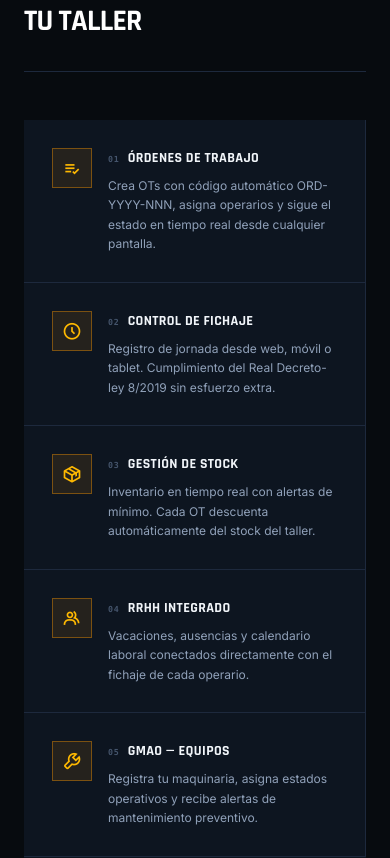
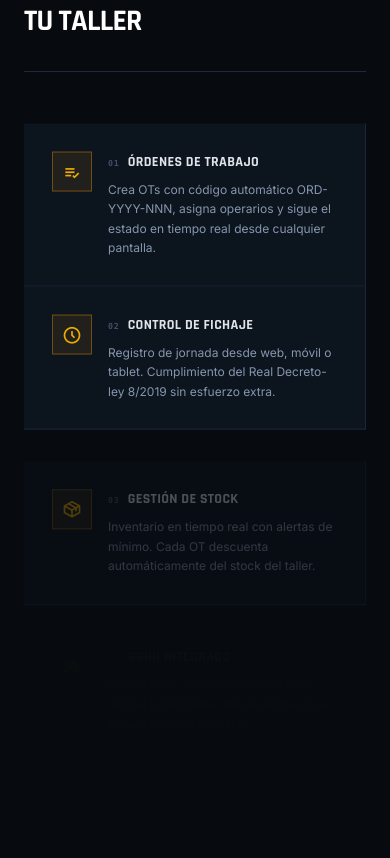
Before and after one commit to fernando-delrio/weldix, a React (Vite) app in the folder frontend/: page / in a window 390 px wide. Shown: the part 2484-3342 px from the top of the page. Built offline with nearby package versions, Linux system fonts and the light colour scheme; no server answers.

Commit message:
quick wins visuales — acento OT admin, reloj global, FAB bx-bot + ping, @starting-style cards, ProgressBar unificado

```diff
--- a/frontend/src/index.css
+++ b/frontend/src/index.css
@@ -1,58 +1,112 @@
 @import "tailwindcss";
 
-/* ── Tema claro — sobrescribe las variables de color de Tailwind v4 ─────────
-   Tailwind v4 genera clases como:
-     .bg-slate-950 { background-color: var(--color-slate-950, oklch(...)) }
-   Al redefinir --color-slate-* aquí, TODOS los componentes cambian sin tocar JSX.
-   Paleta: papel kraft / plano técnico industrial.
-──────────────────────────────────────────────────────────────────────────── */
+/* ═══════════════════════════════════════════════════════════════════
+   CSS VARIABLES GLOBALES — theme-aware (dark por defecto)
+═══════════════════════════════════════════════════════════════════ */
+:root {
+  /* Sombra y borde de cards — modo oscuro */
+  --card-border: rgba(255, 255, 255, 0.06);
+  --card-shadow: 0 16px 40px rgba(2, 6, 23, 0.45), inset 0 1px 0 rgba(255, 255, 255, 0.04);
+  --card-shadow-sm: inset 0 1px 0 rgba(255, 255, 255, 0.04);
+}
+
+/* ═══════════════════════════════════════════════════════════════════
+   TEMA CLARO — paleta limpia profesional (Linear / Notion)
+   Escala slate invertida: 950→fondo claro, 100→texto oscuro.
+   Acentos (amber, sky, rose, emerald) en sus tonos vibrantes.
+═══════════════════════════════════════════════════════════════════ */
 html[data-theme='light'] {
-  /* Fondos — del más oscuro al más claro (invertido respecto al dark) */
-  --color-slate-950: #f2ebe0;   /* fondo principal — crema cálido */
-  --color-slate-900: #ebe3d8;   /* fondo de cards */
-  --color-slate-800: #ddd5c8;   /* superficies elevadas / divisores */
-  --color-slate-700: #cfc7ba;   /* bordes */
-  --color-slate-600: #b8b0a4;   /* bordes sutiles */
+  /* ── Fondos ── */
+  --color-slate-950: #f1f5f9;   /* fondo principal */
+  --color-slate-900: #ffffff;   /* cards */
+  --color-slate-800: #f8fafc;   /* hover / skeleton / superficies elevadas */
+  --color-slate-700: #e2e8f0;   /* bordes principales */
+  --color-slate-600: #cbd5e1;   /* bordes sutiles */
 
-  /* Texto — del más suave al más fuerte (también invertido) */
-  --color-slate-500: #6b6560;   /* texto muy suave */
-  --color-slate-400: #514b46;   /* texto secundario */
-  --color-slate-300: #3d3830;   /* texto body */
-  --color-slate-200: #2a2520;   /* texto fuerte */
-  --color-slate-100: #1a1510;   /* texto más fuerte — casi negro cálido */
+  /* ── Texto ── */
+  --color-slate-500: #64748b;   /* muted */
+  --color-slate-400: #475569;   /* secundario */
+  --color-slate-300: #334155;   /* body */
+  --color-slate-200: #1e293b;   /* fuerte */
+  --color-slate-100: #0f172a;   /* encabezados */
 
-  /* Amber — más oscuro en light para legibilidad */
-  --color-amber-400: #b45309;
-  --color-amber-300: #92400e;
-  --color-amber-200: #92400e;
-  --color-amber-500: #d97706;
+  /* ── Amber ── */
+  --color-amber-400: #d97706;
+  --color-amber-300: #b45309;
+  --color-amber-500: #f59e0b;
 
-  /* Rose/emerald — ligeramente ajustados (300 y 400 se usan como texto) */
+  /* ── Sky / Cyan ── */
+  --color-sky-400: #0284c7;
+  --color-sky-300: #0369a1;
+  --color-cyan-300: #0e7490;
+
+  /* ── Rose / Emerald ── */
   --color-rose-400: #e11d48;
   --color-rose-300: #be123c;
   --color-emerald-400: #059669;
   --color-emerald-300: #047857;
 
-  /* Sky/cyan — acentos usados como TEXTO (text-sky-300/400, text-cyan-300).
-     Sin override quedan en su valor oscuro-mode (azul/cian claro) y resultan
-     casi invisibles sobre el fondo crema. Los mismos tonos sólo aparecen como
-     fondo en puntitos decorativos (bg-sky-400), así que oscurecerlos es seguro. */
-  --color-sky-400: #0369a1;
-  --color-sky-300: #0369a1;
-  --color-cyan-300: #155e75;
+  /* ── Violet ── */
+  --color-violet-300: #6d28d9;
+  --color-violet-400: #7c3aed;
+
+  /* ── Cards: borde y sombra light-mode ── */
+  --card-border: #e2e8f0;
+  --card-shadow: 0 1px 3px rgba(15, 23, 42, 0.06), 0 4px 12px rgba(15, 23, 42, 0.08), inset 0 1px 0 rgba(0, 0, 0, 0.03);
+  --card-shadow-sm: inset 0 1px 0 rgba(0, 0, 0, 0.04);
 }
 
-/* ── Tipografía base ─────────────────────────────────────────────── */
+/* ── Sidebar en modo claro ── */
+html[data-theme='light'] aside {
+  background-color: #ffffff !important;
+  border-color: #e2e8f0 !important;
+}
+
+/* ── Header móvil en modo claro ── */
+html[data-theme='light'] header {
+  background-color: rgb(255 255 255 / 0.97) !important;
+  border-color: #e2e8f0 !important;
+}
+
+/* ── Cualquier border-white/* semitransparente → gris visible en light ──
+   Cubre border-white/[0.06], border-white/[0.07], border-white/10, etc.   */
+html[data-theme='light'] [class*="border-white"] {
+  border-color: #e2e8f0 !important;
+}
+
+/* ── Sombra outer oscura de cards (hardcoded en JSX legacy) ── */
+html[data-theme='light'] [class*="shadow-[0_16px"] {
+  box-shadow: var(--card-shadow) !important;
+}
+
+/* ── Inset glow blanco en cards (hardcoded en JSX legacy) ── */
+html[data-theme='light'] [class*="shadow-[inset_0_1px_0_rgba(255"] {
+  box-shadow: var(--card-shadow-sm) !important;
+}
+
+/* ═══════════════════════════════════════════════════════════════════
+   TIPOGRAFÍA BASE
+═══════════════════════════════════════════════════════════════════ */
 body {
   font-family: 'Inter', system-ui, sans-serif;
 }
 
-/* Rajdhani para titulares, métricas y brand */
 h1, h2, h3, h4, h5, h6 {
   font-family: 'Rajdhani', system-ui, sans-serif;
 }
 
-/* ── Animación modal bottom-sheet ───────────────────────────────── */
+/* ── Animación de entrada de cards (CSS puro, sin librería) ── */
+article {
+  transition: opacity 200ms ease, transform 200ms ease;
+}
+@starting-style {
+  article {
+    opacity: 0;
+    transform: translateY(6px);
+  }
+}
+
+/* ── Animación modal bottom-sheet ── */
 @keyframes slideUp {
   from { transform: translateY(100%); opacity: 0; }
   to   { transform: translateY(0);    opacity: 1; }
--- a/frontend/src/modules/admin/components/AdminJobCard.jsx
+++ b/frontend/src/modules/admin/components/AdminJobCard.jsx
@@ -1,4 +1,14 @@
 import WeldixButton from '../../core/components/WeldixButton'
+import ProgressBar from '../../core/components/ProgressBar'
+
+// Acento lateral por estado — mismo sistema que JobCard
+const STATUS_ACCENT = {
+  pendiente: 'border-l-amber-500/70',
+  en_proceso: 'border-l-sky-500/70',
+  control: 'border-l-violet-500/70',
+  listo: 'border-l-emerald-500/70',
+  entregado: 'border-l-slate-600/50',
+}
 
 // ── Helpers ─────────────────────────────────────────────────────────────────
 const codeTag = ({ code }) =>
@@ -14,15 +24,6 @@ const statusBadge = ({ estadoLabel, toneClasses }) => (
   >
     {estadoLabel}
   </span>
-)
-
-const progressBar = ({ progreso }) => (
-  <div className="mt-2 h-1 w-full overflow-hidden rounded-full bg-slate-800">
-    <div
-      className="h-full rounded-full bg-amber-500 transition-all"
-      style={{ width: `${progreso}%` }}
-    />
-  </div>
 )
 
 const operarioTag = ({ operario_name }) => (
@@ -47,8 +48,13 @@ const deleteButton = ({ onDelete }) => (
 )
 
 // ── Componente ───────────────────────────────────────────────────────────────
-const AdminJobCard = ({ job, onDelete }) => (
-  <div className="rounded-xl border border-slate-700/60 bg-slate-900/60 p-4">
+const AdminJobCard = ({ job, onDelete }) => {
+  const accentClass = STATUS_ACCENT[job.estado] ?? 'border-l-slate-600/50'
+
+  return (
+    <div
+      className={`rounded-xl border border-l-[3px] border-slate-700/60 bg-slate-900/60 p-4 ${accentClass}`}
+    >
       <div className="flex flex-wrap items-start justify-between gap-2">
         <div className="flex flex-wrap items-center gap-2">
           {codeTag(job)}
@@ -60,11 +66,14 @@ const AdminJobCard = ({ job, onDelete }) => (
       <p className="mt-2 text-sm font-semibold text-slate-100">{job.titulo}</p>
       <p className="text-xs text-slate-400">{job.cliente}</p>
 
-    {job.fecha_inicio && <p className="mt-1 text-xs text-slate-500">Entrega: {job.fecha_inicio}</p>}
+      {job.fecha_inicio && (
+        <p className="mt-1 text-xs text-slate-500">Entrega: {job.fecha_inicio}</p>
+      )}
 
-    {progressBar(job)}
+      <ProgressBar value={job.progreso} />
       {operarioTag(job)}
     </div>
   )
+}
 
 export default AdminJobCard
--- a/frontend/src/modules/core/components/AppShell.jsx
+++ b/frontend/src/modules/core/components/AppShell.jsx
@@ -248,8 +248,8 @@ const Sidebar = ({
           <span className="hidden text-sm font-semibold tracking-wide lg:block">Salir</span>
         </button>
 
-        {/* Reloj — solo en desktop */}
-        <p className="hidden px-3 py-1 text-[0.6rem] font-semibold tracking-widest text-slate-600 lg:block">
+        {/* Reloj — visible en tablet y desktop */}
+        <p className="hidden px-3 py-1 font-mono text-[0.65rem] font-semibold tracking-widest text-slate-400 md:block">
           {timeLabel}
         </p>
       </div>
@@ -258,9 +258,9 @@ const Sidebar = ({
 }
 
 // ── Header móvil ────────────────────────────────────────────────────────────
-const MobileHeader = ({ roleLabel, onLogout, onSearchOpen }) => (
+const MobileHeader = ({ roleLabel, onLogout, onSearchOpen, timeLabel }) => (
   <header className="fixed inset-x-0 top-0 z-40 border-b border-slate-800 bg-slate-950/95 backdrop-blur md:hidden">
-    <div className="flex h-14 items-center justify-between px-4">
+    <div className="relative flex h-14 items-center justify-between px-4">
       <div className="flex items-center gap-2.5">
         <img src="/weldix-icon.svg" alt="Weldix" className="h-7 w-7 object-contain" />
         <p className="text-sm font-extrabold tracking-[0.18em] text-slate-100">WELDIX</p>
@@ -268,6 +268,11 @@ const MobileHeader = ({ roleLabel, onLogout, onSearchOpen }) => (
           {roleLabel}
         </span>
       </div>
+
+      {/* Reloj centrado */}
+      <span className="absolute left-1/2 -translate-x-1/2 font-mono text-[0.7rem] font-semibold tracking-widest text-slate-400">
+        {timeLabel}
+      </span>
       <div className="flex items-center gap-2">
         <button
           type="button"
@@ -348,7 +353,12 @@ const IaFab = () => {
       aria-label="Asistente IA"
       className="fixed bottom-[88px] right-4 z-40 flex h-12 w-12 items-center justify-center rounded-sm border border-amber-500/40 bg-amber-500/15 text-xl shadow-lg backdrop-blur transition hover:border-amber-400/70 hover:bg-amber-500/25 focus-visible:outline focus-visible:outline-2 focus-visible:outline-offset-2 focus-visible:outline-amber-400 md:bottom-6 md:right-6"
     >
-      🔧
+      {/* Anillo pulsante en idle */}
+      <span
+        className="pointer-events-none absolute inset-0 rounded-sm animate-ping bg-amber-500/15"
+        aria-hidden="true"
+      />
+      <i className="bx bx-bot relative text-xl text-amber-400" aria-hidden="true" />
     </button>
   )
 }
@@ -361,6 +371,7 @@ const AppShellInner = ({ children }) => {
   const search = useSearch()
   const { canInstall, triggerInstall } = usePwaInstall()
   const { showBanner, trial, dismiss } = useTrialStatus()
+  const { isDark } = useTheme()
 
   const role = profile?.role || 'operario'
   const roleLabel = role.toUpperCase()
@@ -368,12 +379,21 @@ const AppShellInner = ({ children }) => {
 
   return (
     <div className="relative min-h-screen bg-slate-950 text-slate-100">
-      {/* Efectos de fondo */}
-      <div className="pointer-events-none fixed inset-0 opacity-40 [background-image:linear-gradient(rgba(3,38,66,0.45)_1px,transparent_1px),linear-gradient(90deg,rgba(3,38,66,0.45)_1px,transparent_1px)] [background-size:30px_30px]" />
-      <div className="pointer-events-none fixed inset-0 bg-[radial-gradient(700px_430px_at_0%_50%,rgba(245,158,11,0.07),transparent_65%)]" />
+      {/* Efectos de fondo — solo en modo oscuro */}
+      {isDark && (
+        <>
+          <div className="pointer-events-none fixed inset-0 opacity-40 [background-image:linear-gradient(rgba(3,38,66,0.45)_1px,transparent_1px),linear-gradient(90deg,rgba(3,38,66,0.45)_1px,transparent_1px)] [background-size:30px_30px]" />
+          <div className="pointer-events-none fixed inset-0 bg-[radial-gradient(700px_430px_at_0%_50%,rgba(245,158,11,0.07),transparent_65%)]" />
+        </>
+      )}
 
       {/* Header móvil */}
-      <MobileHeader roleLabel={roleLabel} onLogout={clearSession} onSearchOpen={search.open} />
+      <MobileHeader
+        roleLabel={roleLabel}
+        onLogout={clearSession}
+        onSearchOpen={search.open}
+        timeLabel={timeLabel}
+      />
 
       {/* Sidebar tablet/desktop */}
       <div className="hidden md:block">
--- /dev/null
+++ b/frontend/src/modules/core/components/ProgressBar.jsx
@@ -0,0 +1,18 @@
+const ProgressBar = ({ value = 0, showLabel = false }) => {
+  const pct = Math.min(100, Math.max(0, value))
+  return (
+    <div className="mt-2">
+      <div className="h-1.5 w-full overflow-hidden rounded-full bg-slate-800">
+        <div
+          className="h-full rounded-full bg-gradient-to-r from-sky-400 to-cyan-300 transition-all duration-300"
+          style={{ width: `${pct}%` }}
+        />
+      </div>
+      {showLabel && pct > 0 && (
+        <p className="mt-1 text-right text-[0.6rem] text-slate-500">{pct}%</p>
+      )}
+    </div>
+  )
+}
+
+export default ProgressBar
--- a/frontend/src/modules/jobs/components/JobCard.jsx
+++ b/frontend/src/modules/jobs/components/JobCard.jsx
@@ -1,5 +1,6 @@
 import { Link } from 'react-router-dom'
 import { toneFor } from '../../core/lib/tones'
+import ProgressBar from '../../core/components/ProgressBar'
 
 // Acento lateral por estado — comunica el estado de un vistazo sin leer el badge
 const STATUS_ACCENT = {
@@ -10,19 +11,6 @@ const STATUS_ACCENT = {
   entregado: 'border-l-slate-600/50',
 }
 
-const progressBar = ({ progress }) =>
-  progress > 0 && (
-    <div className="mt-3">
-      <div className="h-1.5 w-full rounded-full bg-slate-800">
-        <div
-          className="h-1.5 rounded-full bg-gradient-to-r from-sky-400 to-cyan-300 transition-all"
-          style={{ width: `${progress}%` }}
-        />
-      </div>
-      <p className="mt-1 text-right text-[0.6rem] text-slate-500">{progress}%</p>
-    </div>
-  )
-
 const JobCard = ({ job }) => {
   const tone = toneFor(job.tone)
   const accentClass = STATUS_ACCENT[job.statusKey] ?? STATUS_ACCENT.pendiente
@@ -30,7 +18,7 @@ const JobCard = ({ job }) => {
   return (
     <Link to={`/app/trabajos/${job.id}`} className="block">
       <article
-        className={`rounded-xl border border-l-[3px] border-cyan-900/50 bg-slate-900/65 p-4 transition hover:border-cyan-700/60 hover:bg-slate-900/80 ${accentClass}`}
+        className={`rounded-xl border border-l-[3px] border-slate-700/60 bg-slate-900/65 p-4 transition hover:border-slate-600/60 hover:bg-slate-900/80 ${accentClass}`}
       >
         <div className="flex items-start justify-between gap-3">
           <div className="min-w-0">
@@ -52,7 +40,7 @@ const JobCard = ({ job }) => {
           <span>{job.due}</span>
         </div>
 
-        {progressBar(job)}
+        {job.progress > 0 && <ProgressBar value={job.progress} showLabel />}
       </article>
     </Link>
   )
```
Lines whose indentation alone changed are shown as unchanged.
